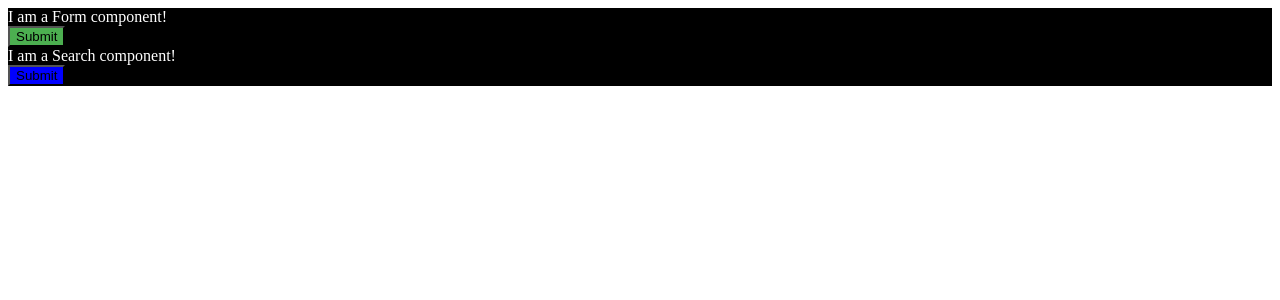
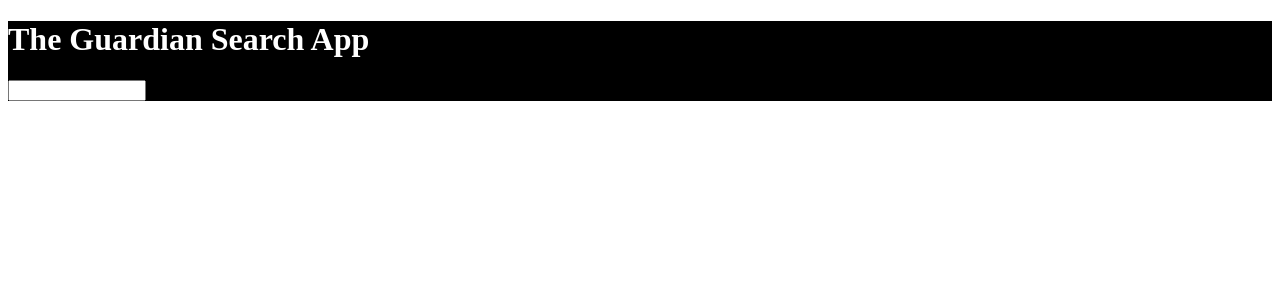
Before and after one commit to pinglinh/react_search, a React app: page / in a window 1280 px wide. Shown: the top 300 px of the page. Built offline with nearby package versions, Linux system fonts and the light colour scheme.

Commit message:
Add search function and removed form component

```diff
--- a/src/App.js
+++ b/src/App.js
@@ -2,14 +2,13 @@
 import ReactDOM from "react-dom";
 
 import Form from "./Form/Form.js";
-import Search from "./Search/Search.js";
+import { Search } from "./Search/Search.js";
 
 import style from "./App.css";
 
 const App = () => {
   return (
     <div className={style.hello}>
-      <Form />
       <Search />
     </div>
   );
--- a/src/Form/Form.css
+++ /dev/null
@@ -1,3 +0,0 @@
-.primaryButton {
-  background-color: #4caf50;
-}
--- a/src/Form/Form.js
+++ /dev/null
@@ -1,14 +0,0 @@
-import React from "react";
-import style from "./Form.css";
-
-const Form = () => {
-  return (
-    <form>
-      I am a Form component!
-      <br />
-      <button className={style.primaryButton}>Submit</button>
-    </form>
-  );
-};
-
-export default Form;
--- /dev/null
+++ b/src/Search/Result.js
@@ -0,0 +1,7 @@
+import React from "react";
+
+const Result = props => {
+  return <div>{props.result.article_name}</div>;
+};
+
+export default Result;
--- a/src/Search/Search.js
+++ b/src/Search/Search.js
@@ -1,14 +1,46 @@
 import React from "react";
 import style from "./Search.css";
+import Result from "./Result";
 
-const Search = () => {
-  return (
-    <div>
-      I am a Search component!
-      <br />
-      <button className={style.primaryButton}>Submit</button>
-    </div>
-  );
-};
+export class Search extends React.Component {
+  constructor(props) {
+    super(props);
+    this.state = {
+      value: "",
+      articles: []
+    };
 
-export default Search;
+    this.handleChange = this.handleChange.bind(this);
+    this.handleSubmit = this.handleSubmit.bind(this);
+  }
+
+  handleChange(event) {
+    fetch("/public/data.json")
+      .then(response => response.json())
+      .then(data => this.setState({ articles: data.articles }));
+  }
+
+  handleSubmit(event) {
+    event.preventDefault();
+  }
+
+  render() {
+    return (
+      <div>
+        <h1>The Guardian Search App</h1>
+        <form onSubmit={this.handleSubmit}>
+          <input
+            type="text"
+            value={this.state.value}
+            onChange={this.handleChange}
+          />
+        </form>
+        <div>
+          {this.state.articles.map((r, index) => {
+            return <Result key={index} result={r} />;
+          })}
+        </div>
+      </div>
+    );
+  }
+}
```
Also changed, not shown: public/data.json (added, +13 -0 lines).
